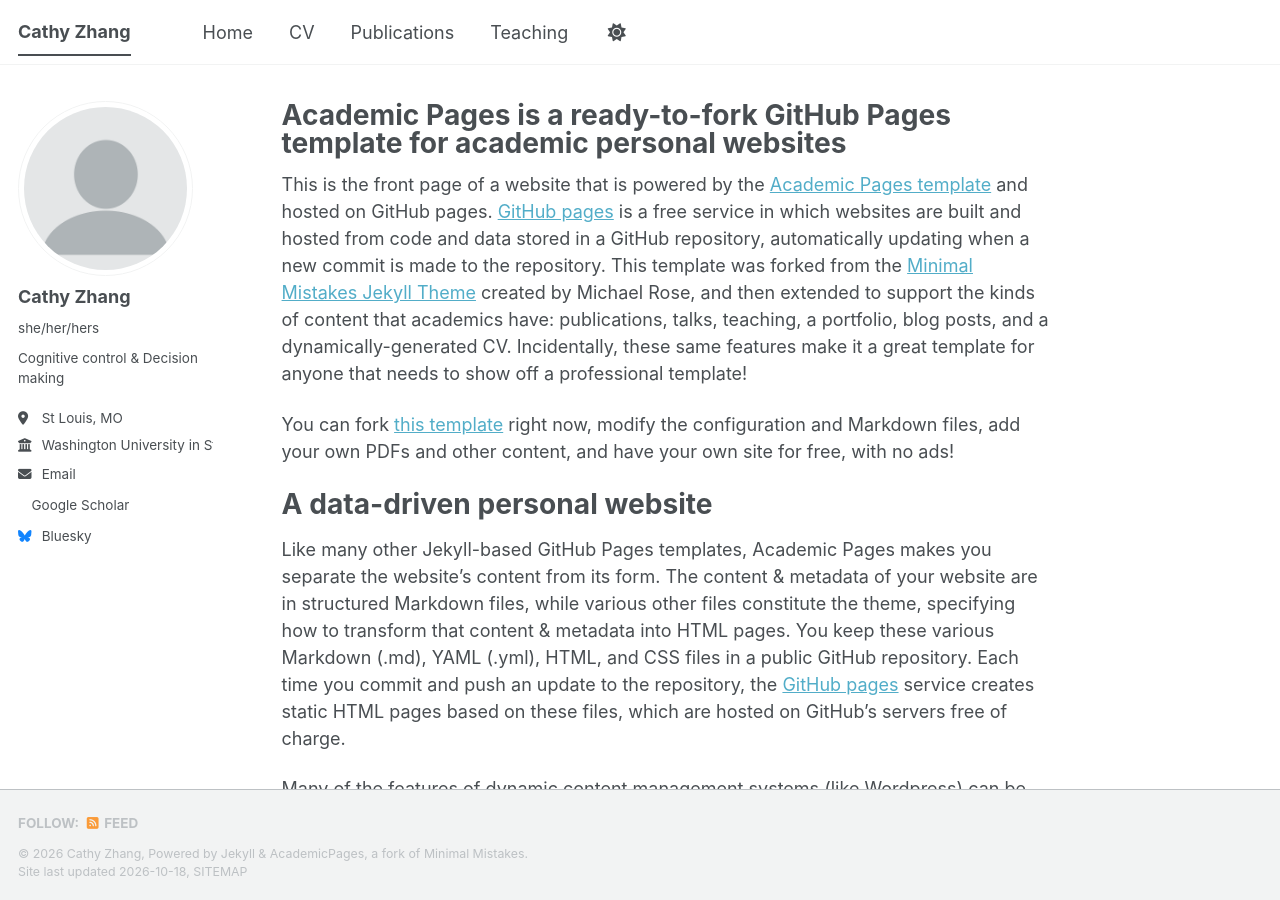
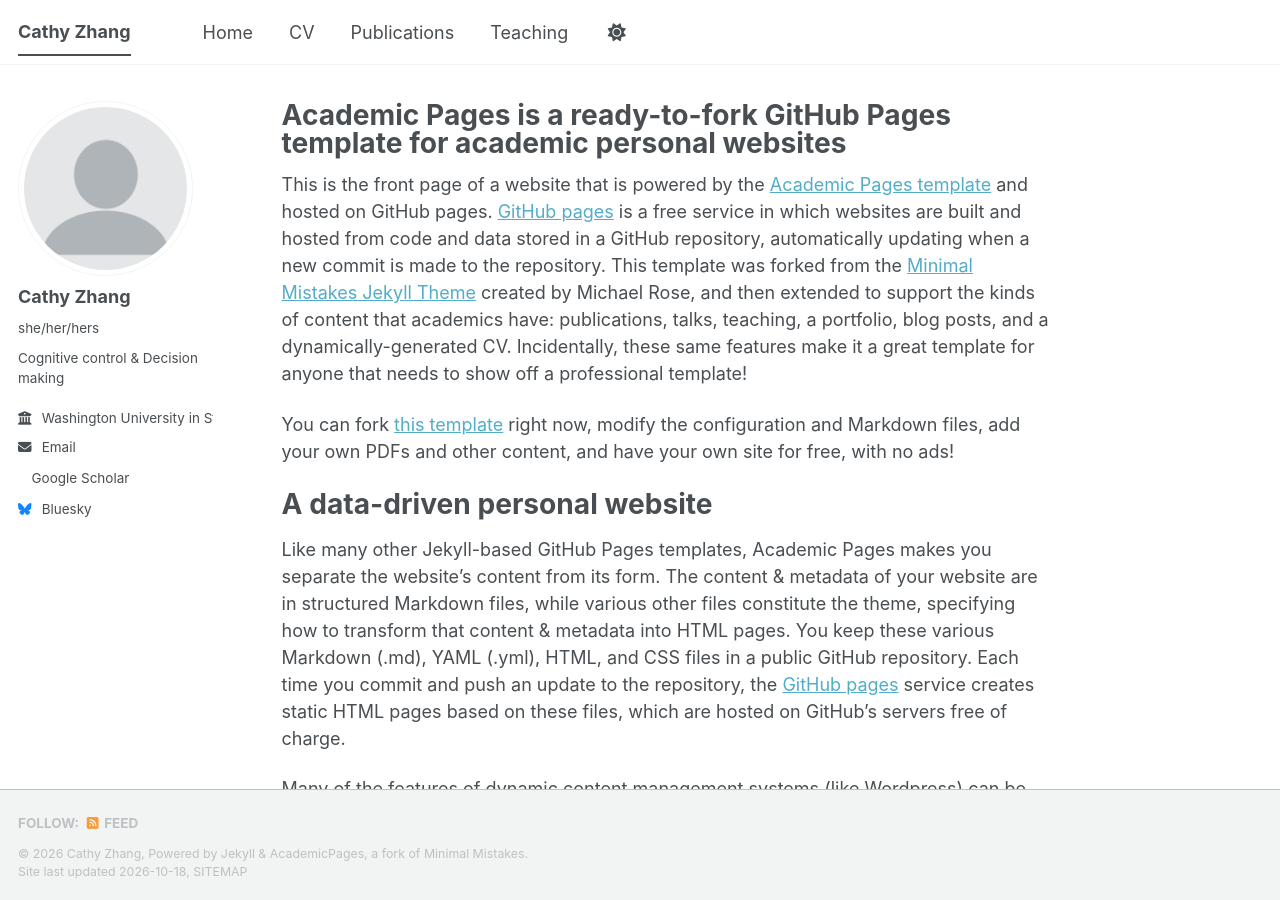
Before and after one commit to CathyZKQ/CathyZKQ.github.io, a Jekyll site: the page built from _pages/about.md, in a window 1280 px wide and 900 px high. Built offline with Jekyll 4.4.1, drawn with Linux system fonts in a browser that asks for light colours; a style sheet for code colours, icons or effects is not loaded.

Commit message:
Update _config.yml

```diff
--- a/_config.yml
+++ b/_config.yml
@@ -27,8 +27,8 @@ author:
   name             : "Cathy Zhang"
   pronouns         : "she/her/hers"
   bio              : "Cognitive control & Decision making"
-  location         : "St Louis, MO"
-  employer         : "Washington University in St Louis"
+  #location         : "St Louis, MO"
+  employer         : "Washington University in St. Louis"
   uri              : # URL
   email            : "cathyz@wustl.edu"
 
```
